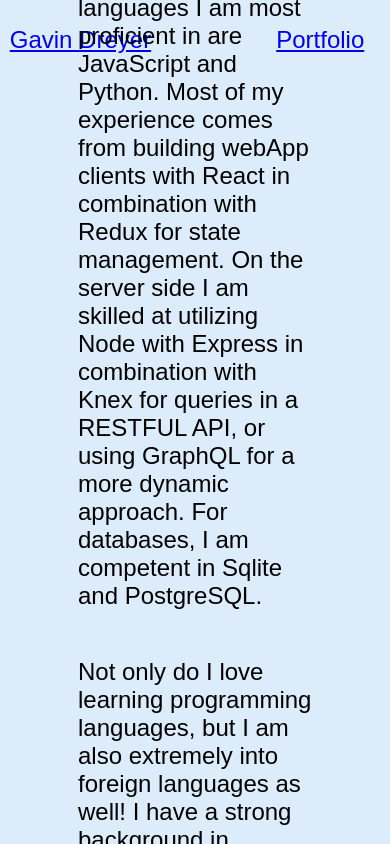
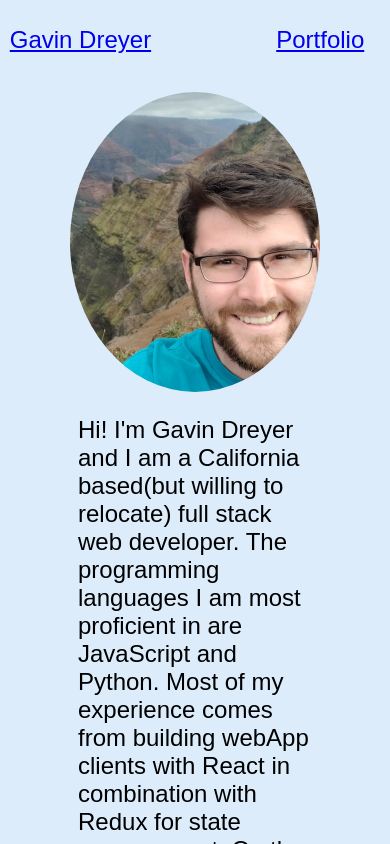
Before and after one commit to Gavin-Dreyer/Gavin-Dreyer-s-Portfolio, a React (Create React App) app: page /about in a window 390 px wide. Shown: the top 844 px of the page. Built offline with nearby package versions, Linux system fonts and the light colour scheme; what webfontloader would draw is missing.

Commit message:
added responsiveness for about page

```diff
--- a/src/App.css
+++ b/src/App.css
@@ -59,7 +59,7 @@
 	flex-direction: column;
 	align-items: center;
 	justify-content: center;
-	height: 90vh;
+	height: 100%;
 }
 
 .personalPic {
@@ -67,8 +67,8 @@
 	background-size: cover;
 	background-repeat: no-repeat;
 	background-position: center;
-	height: 50%;
-	width: 25%;
+	height: 400px;
+	width: 40%;
 	border-radius: 50%;
 	margin-top: 0.75rem;
 }
@@ -160,3 +160,45 @@
 	box-shadow: 0px 0px 1px 2px black;
 	border-radius: 25px;
 }
+
+@media screen and (max-width: 1020px) {
+	.aboutCon {
+		display: flex;
+		flex-direction: column;
+		align-items: center;
+		justify-content: center;
+		height: 100%;
+	}
+
+	.personalPic {
+		background-image: url('./assets/personalPic.jpg');
+		background-size: cover;
+		background-repeat: no-repeat;
+		background-position: center;
+		height: 300px;
+		width: 42.5%;
+		border-radius: 50%;
+		margin-top: 0.75rem;
+	}
+}
+
+@media screen and (max-width: 600px) {
+	.aboutCon {
+		display: flex;
+		flex-direction: column;
+		align-items: center;
+		justify-content: center;
+		height: 100%;
+	}
+
+	.personalPic {
+		background-image: url('./assets/personalPic.jpg');
+		background-size: cover;
+		background-repeat: no-repeat;
+		background-position: center;
+		height: 300px;
+		width: 250px;
+		border-radius: 50%;
+		margin-top: 0.75rem;
+	}
+}
```
